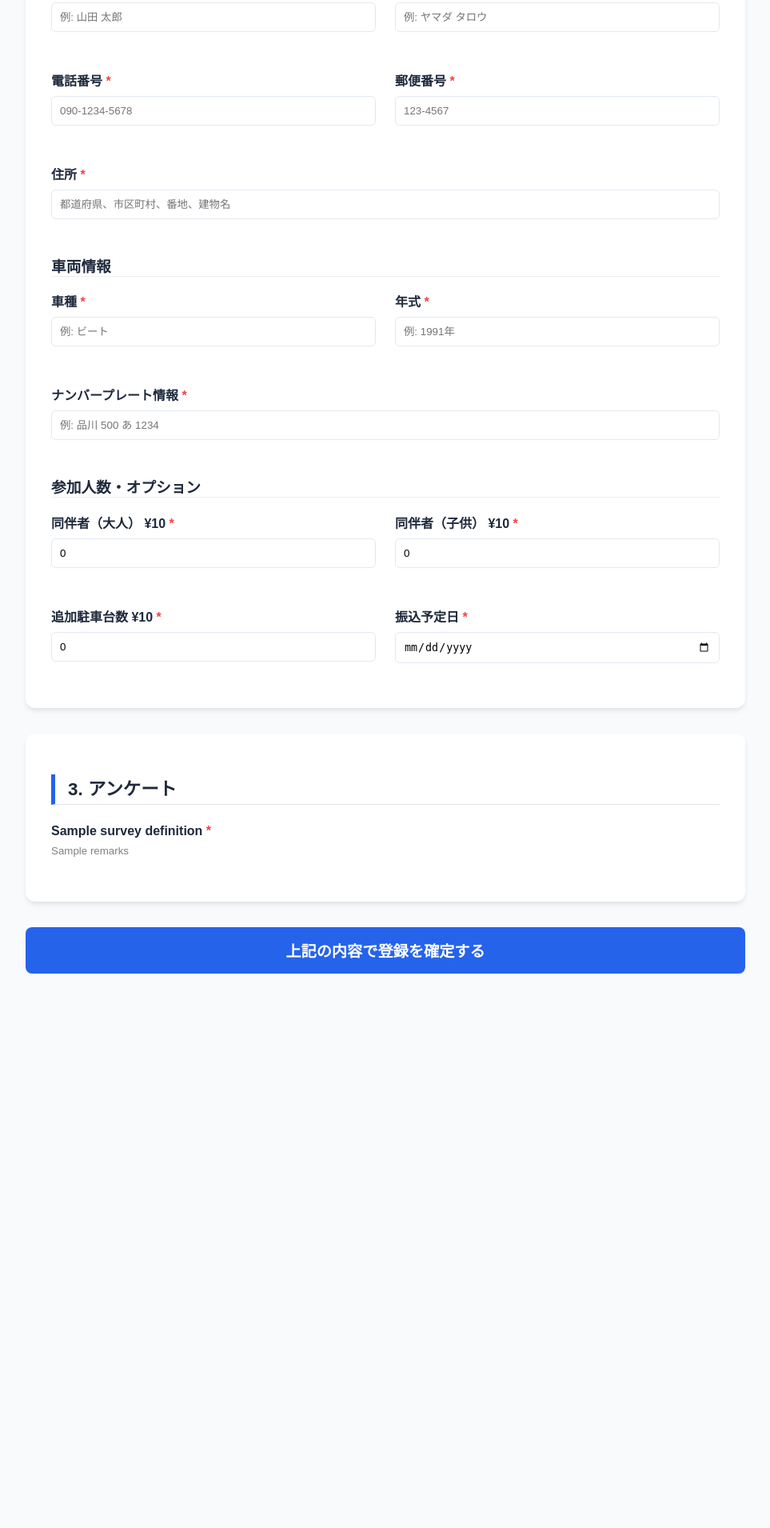
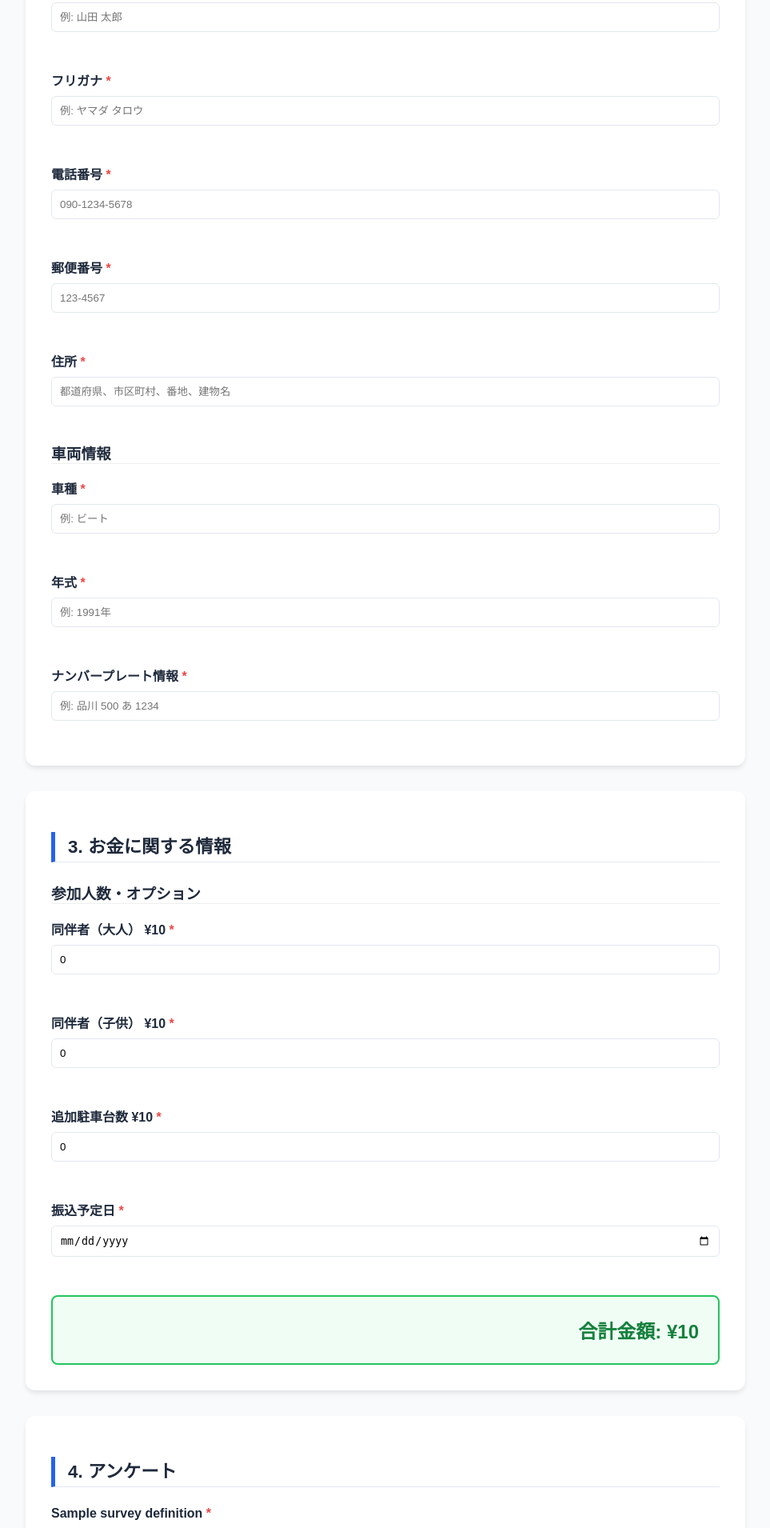
Before and after one commit to y-koyata/first_test2, a Laravel app: template resources/views/campaign/form.blade.php in a window 1280 px wide. Shown: the part 680-2590 px from the top of the page at 80% size, without its empty margins (158-1121 px from the left). Before the commit the page ends 1897 px from the top, so only its background shows below. Run offline with Laravel 12, Linux system fonts and the light colour scheme; the template is opened without the code that fills it: most values are stand-ins (such as "Sample title", 1, 10 or a date in 2020); some libraries are stand-ins or nearby versions.

Commit message:
Update campaign form layout and add dynamic total calculation
- Change CSS to force 1-column layout for input fields.
- Split "Basic Info" section, moving money-related fields to a new "Section 3".
- Renumber "Survey" section to "Section 4".
- Add JavaScript to calculate and display the total amount dynamically based on input.

```diff
--- a/resources/views/campaign/form.blade.php
+++ b/resources/views/campaign/form.blade.php
@@ -40,14 +40,15 @@
             border-bottom: 1px solid var(--border);
         }
 
+        /* Modified to 1 column */
         .form-grid {
             display: grid;
-            grid-template-columns: 1fr 1fr;
+            grid-template-columns: 1fr;
             gap: 1.5rem;
         }
 
         .form-group { margin-bottom: 1.5rem; }
-        .full-width { grid-column: span 2; }
+        .full-width { grid-column: span 1; } /* Adjusted span for 1 col layout */
 
         label { display: block; font-weight: 600; margin-bottom: 0.5rem; }
         .required::after { content: " *"; color: var(--error); }
@@ -70,6 +71,18 @@
             display: block; width: 100%; padding: 15px; background: var(--primary); color: #fff; font-size: 1.2rem; font-weight: bold; border: none; border-radius: 8px; cursor: pointer;
         }
         .btn-submit:hover { background: var(--primary-dark); }
+
+        .total-display {
+            background: #f0fdf4;
+            border: 2px solid #22c55e;
+            padding: 1.5rem;
+            border-radius: 8px;
+            text-align: right;
+            font-size: 1.5rem;
+            font-weight: bold;
+            color: #15803d;
+            margin-top: 1.5rem;
+        }
 
         @media (max-width: 640px) {
             .form-grid { grid-template-columns: 1fr; }
@@ -101,7 +114,7 @@
                 </div>
             </div>
 
-            <!-- Section 2: Basic Info -->
+            <!-- Section 2: Basic Info (including Car Info) -->
             <div class="card">
                 <h2 class="section-header">2. 基本申し込み情報</h2>
 
@@ -145,32 +158,40 @@
                         <input type="text" name="car_registration_no" required placeholder="例: 品川 500 あ 1234">
                     </div>
                 </div>
+            </div>
 
+            <!-- Section 3: Money & Participation -->
+            <div class="card">
+                <h2 class="section-header">3. お金に関する情報</h2>
                 <h3 style="margin-top:20px; border-bottom:1px solid #eee;">参加人数・オプション</h3>
                 <div class="form-grid">
                     <div class="form-group">
                         <label class="required">同伴者（大人） ¥{{ number_format($campaign->companion_adult_fee) }}</label>
-                        <input type="number" name="companion_adult_count" value="0" min="0" required>
+                        <input type="number" name="companion_adult_count" id="companion_adult_count" value="0" min="0" required>
                     </div>
                     <div class="form-group">
                         <label class="required">同伴者（子供） ¥{{ number_format($campaign->companion_child_fee) }}</label>
-                        <input type="number" name="companion_child_count" value="0" min="0" required>
+                        <input type="number" name="companion_child_count" id="companion_child_count" value="0" min="0" required>
                     </div>
                     <div class="form-group">
                         <label class="required">追加駐車台数 ¥{{ number_format($campaign->additional_parking_fee) }}</label>
-                        <input type="number" name="additional_parking_count" value="0" min="0" required>
+                        <input type="number" name="additional_parking_count" id="additional_parking_count" value="0" min="0" required>
                     </div>
                     <div class="form-group">
                         <label class="required">振込予定日</label>
                         <input type="date" name="transfer_date" required>
                     </div>
                 </div>
+
+                <div class="total-display">
+                    合計金額: <span id="total-amount">¥{{ number_format($campaign->base_fee) }}</span>
+                </div>
             </div>
 
-            <!-- Section 3: Simple Survey -->
+            <!-- Section 4: Simple Survey (Renumbered) -->
             @if(!empty($campaign->survey_definition))
             <div class="card">
-                <h2 class="section-header">3. アンケート</h2>
+                <h2 class="section-header">4. アンケート</h2>
 
                 @foreach($campaign->survey_definition as $index => $item)
                     @php
@@ -221,6 +242,36 @@
     </div>
 
     <script>
+        // Fees configuration
+        const fees = {
+            base: {{ $campaign->base_fee ?? 0 }},
+            adult: {{ $campaign->companion_adult_fee ?? 0 }},
+            child: {{ $campaign->companion_child_fee ?? 0 }},
+            parking: {{ $campaign->additional_parking_fee ?? 0 }}
+        };
+
+        function updateTotal() {
+            const adultCount = parseInt(document.getElementById('companion_adult_count').value) || 0;
+            const childCount = parseInt(document.getElementById('companion_child_count').value) || 0;
+            const parkingCount = parseInt(document.getElementById('additional_parking_count').value) || 0;
+
+            const total = fees.base +
+                          (adultCount * fees.adult) +
+                          (childCount * fees.child) +
+                          (parkingCount * fees.parking);
+
+            document.getElementById('total-amount').textContent = '¥' + total.toLocaleString();
+        }
+
+        // Add event listeners
+        document.getElementById('companion_adult_count').addEventListener('input', updateTotal);
+        document.getElementById('companion_child_count').addEventListener('input', updateTotal);
+        document.getElementById('additional_parking_count').addEventListener('input', updateTotal);
+
+        // Initial calculation
+        updateTotal();
+
+        // Validation script (kept from original)
         document.querySelector('form').addEventListener('submit', function(e) {
             const checkboxGroups = document.querySelectorAll('.checkbox-group[data-required="true"]');
 
```
Also changed, not shown: 1 other file.
